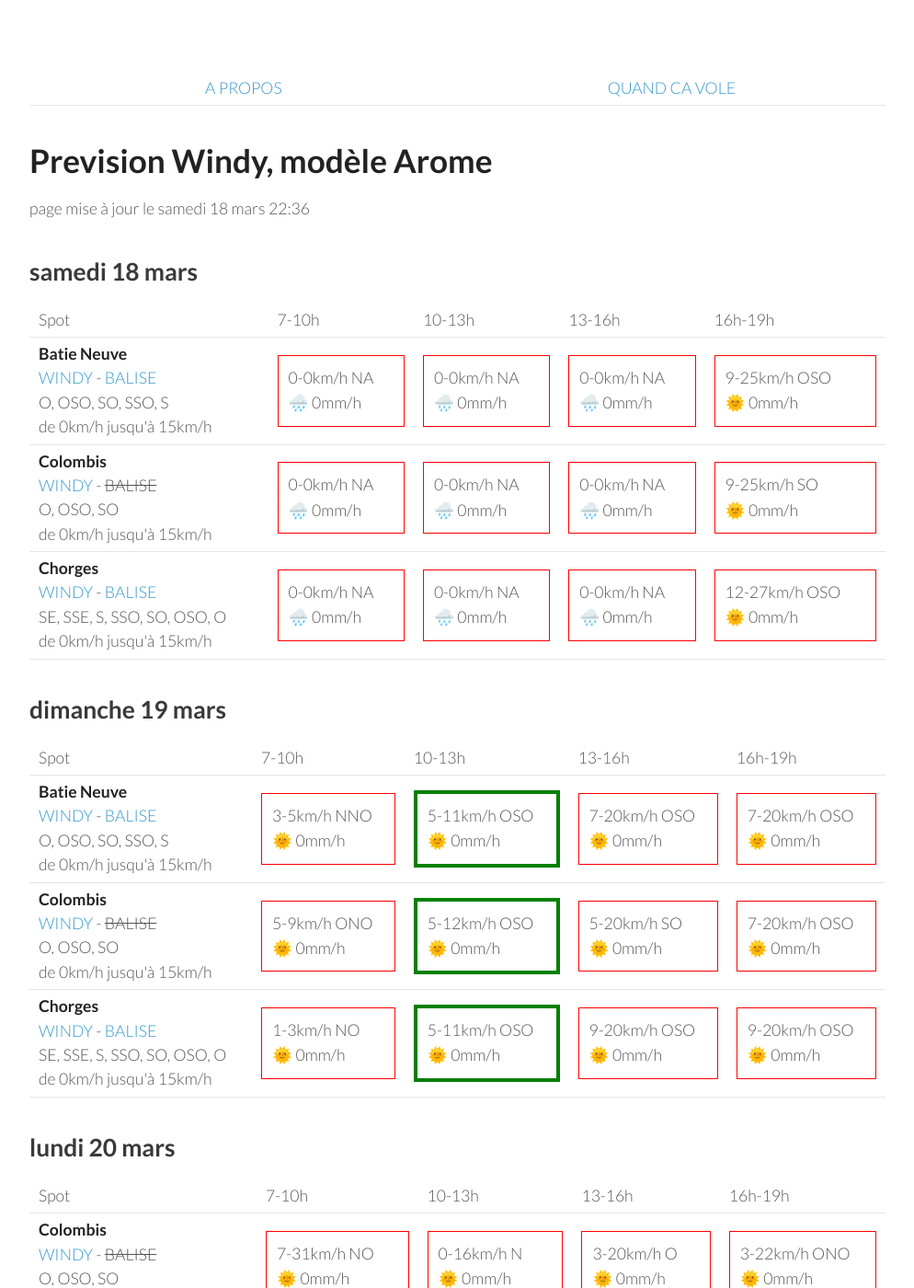
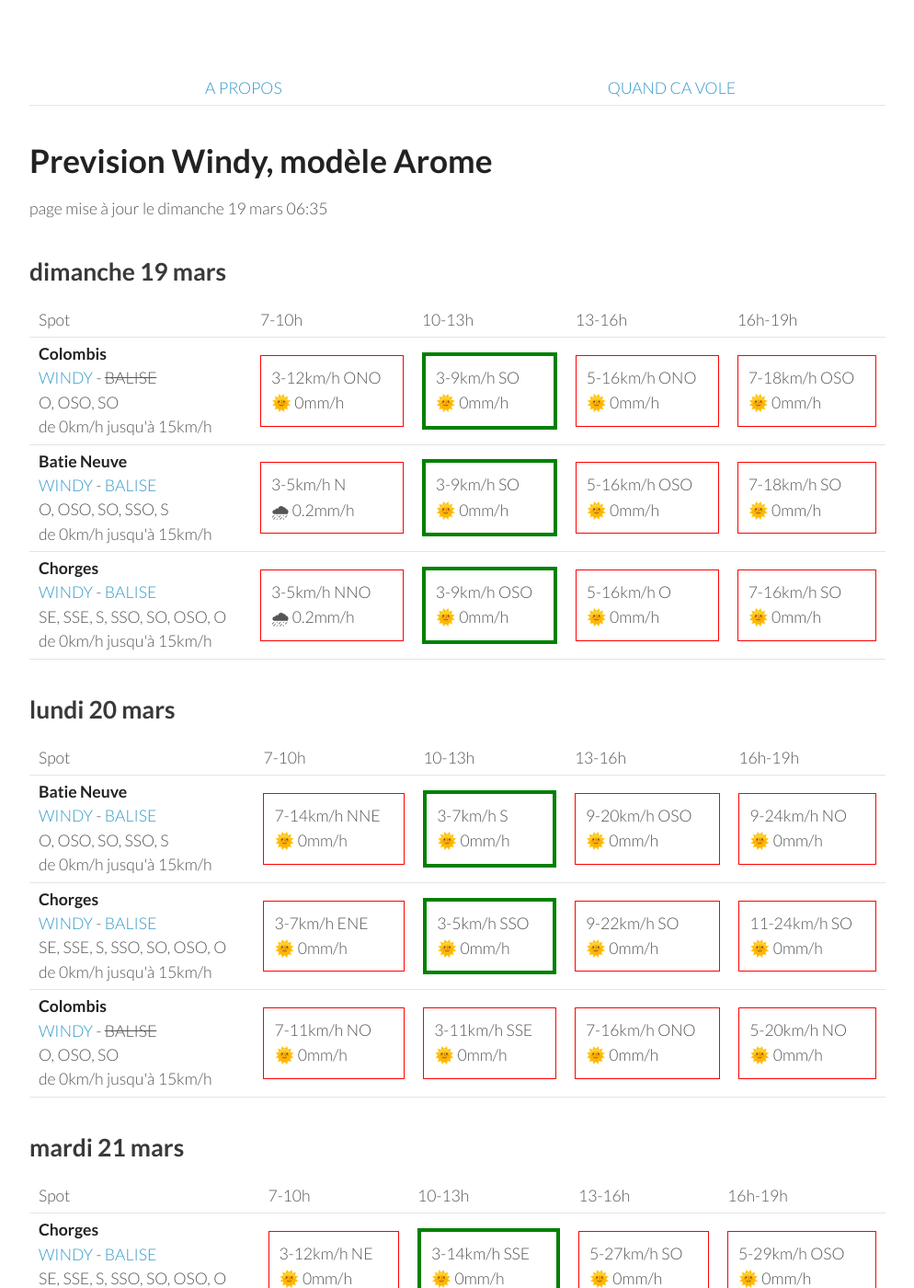
Before and after one commit to parapente-dans-le-nord/parapente-dans-le-nord.github.io, a Jekyll site: the page built from saint_andre.markdown, in a window 1280 px wide and 1400 px high. Shown: the whole window at 92% size, without its empty margins (26-1020 px from the left). Built offline with Jekyll 4.4.1, drawn with Linux system fonts in a browser that asks for light colours; some of the changed text lies outside the part shown.

Commit message:
update index.markdown

```diff
--- a/saint_andre.markdown
+++ b/saint_andre.markdown
@@ -7,51 +7,8 @@ title:  "Tous les spots"
 {: .links}
 
 # Prevision Windy, modèle Arome
-page mise à jour le samedi 18 mars 22:36
+page mise à jour le dimanche 19 mars 06:35
 
-## samedi 18 mars
-
-{::nomarkdown}
-<table>
-  <tbody>
-    <tr>
-      <td>Spot</td>
-      <td>7-10h</td>
-      <td>10-13h</td>
-      <td>13-16h</td>
-      <td>16h-19h</td>
-    </tr>
-<tr>
-        <td><strong>Batie Neuve</strong><br><a href="https://windy.com/44.584/6.236?44.559,6.262,10,m:eTtagly">WINDY</a> - <span class=""><a href="https://www.openwindmap.org/PP554">BALISE</a> </span><br> <span class="vent-favorable">O, OSO, SO, SSO, S</span><br><span class="force-vent">de 0km/h jusqu'à 15km/h</span> </td>
-
-            <td><div class="not-flyable"><p>0-0km/h NA</p><p>🌧️ 0mm/h</p></div></td>
-            <td><div class="not-flyable"><p>0-0km/h NA</p><p>🌧️ 0mm/h</p></div></td>
-            <td><div class="not-flyable"><p>0-0km/h NA</p><p>🌧️ 0mm/h</p></div></td>
-            <td><div class="not-flyable"><p>9-25km/h OSO</p><p>🌞 0mm/h</p></div></td>
-
-    </tr>
-<tr>
-        <td><strong>Colombis</strong><br><a href="https://windy.com/44.494/6.216?44.559,6.262,10">WINDY</a> - <span class="no-balise"> BALISE </span><br> <span class="vent-favorable">O, OSO, SO</span><br><span class="force-vent">de 0km/h jusqu'à 15km/h</span> </td>
-
-            <td><div class="not-flyable"><p>0-0km/h NA</p><p>🌧️ 0mm/h</p></div></td>
-            <td><div class="not-flyable"><p>0-0km/h NA</p><p>🌧️ 0mm/h</p></div></td>
-            <td><div class="not-flyable"><p>0-0km/h NA</p><p>🌧️ 0mm/h</p></div></td>
-            <td><div class="not-flyable"><p>9-25km/h SO</p><p>🌞 0mm/h</p></div></td>
-
-    </tr>
-<tr>
-        <td><strong>Chorges</strong><br><a href="https://windy.com/44.578/6.280?44.559,6.262,10">WINDY</a> - <span class=""><a href="https://www.openwindmap.org/PP554">BALISE</a> </span><br> <span class="vent-favorable">SE, SSE, S, SSO, SO, OSO, O</span><br><span class="force-vent">de 0km/h jusqu'à 15km/h</span> </td>
-
-            <td><div class="not-flyable"><p>0-0km/h NA</p><p>🌧️ 0mm/h</p></div></td>
-            <td><div class="not-flyable"><p>0-0km/h NA</p><p>🌧️ 0mm/h</p></div></td>
-            <td><div class="not-flyable"><p>0-0km/h NA</p><p>🌧️ 0mm/h</p></div></td>
-            <td><div class="not-flyable"><p>12-27km/h OSO</p><p>🌞 0mm/h</p></div></td>
-
-    </tr>
-
-</tbody>
-</table>
-{:/}
 ## dimanche 19 mars
 
 {::nomarkdown}
@@ -65,32 +22,32 @@ page mise à jour le samedi 18 mars 22:36
       <td>16h-19h</td>
     </tr>
 <tr>
-        <td><strong>Batie Neuve</strong><br><a href="https://windy.com/44.584/6.236?44.559,6.262,10,m:eTtagly">WINDY</a> - <span class=""><a href="https://www.openwindmap.org/PP554">BALISE</a> </span><br> <span class="vent-favorable">O, OSO, SO, SSO, S</span><br><span class="force-vent">de 0km/h jusqu'à 15km/h</span> </td>
+        <td><strong>Colombis</strong><br><a href="https://windy.com/44.494/6.216?44.559,6.262,10">WINDY</a> - <span class="no-balise"> BALISE </span><br> <span class="vent-favorable">O, OSO, SO</span><br><span class="force-vent">de 0km/h jusqu'à 15km/h</span> </td>
 
-            <td><div class="not-flyable"><p>3-5km/h NNO</p><p>🌞 0mm/h</p></div></td>
-            <td><div class="flyable"><p>5-11km/h OSO</p><p>🌞 0mm/h</p></div></td>
-            <td><div class="not-flyable"><p>7-20km/h OSO</p><p>🌞 0mm/h</p></div></td>
-            <td><div class="not-flyable"><p>7-20km/h OSO</p><p>🌞 0mm/h</p></div></td>
+            <td><div class="not-flyable"><p>3-12km/h ONO</p><p>🌞 0mm/h</p></div></td>
+            <td><div class="flyable"><p>3-9km/h SO</p><p>🌞 0mm/h</p></div></td>
+            <td><div class="not-flyable"><p>5-16km/h ONO</p><p>🌞 0mm/h</p></div></td>
+            <td><div class="not-flyable"><p>7-18km/h OSO</p><p>🌞 0mm/h</p></div></td>
 
 
     </tr>
 <tr>
-        <td><strong>Colombis</strong><br><a href="https://windy.com/44.494/6.216?44.559,6.262,10">WINDY</a> - <span class="no-balise"> BALISE </span><br> <span class="vent-favorable">O, OSO, SO</span><br><span class="force-vent">de 0km/h jusqu'à 15km/h</span> </td>
+        <td><strong>Batie Neuve</strong><br><a href="https://windy.com/44.584/6.236?44.559,6.262,10,m:eTtagly">WINDY</a> - <span class=""><a href="https://www.openwindmap.org/PP554">BALISE</a> </span><br> <span class="vent-favorable">O, OSO, SO, SSO, S</span><br><span class="force-vent">de 0km/h jusqu'à 15km/h</span> </td>
 
-            <td><div class="not-flyable"><p>5-9km/h ONO</p><p>🌞 0mm/h</p></div></td>
-            <td><div class="flyable"><p>5-12km/h OSO</p><p>🌞 0mm/h</p></div></td>
-            <td><div class="not-flyable"><p>5-20km/h SO</p><p>🌞 0mm/h</p></div></td>
-            <td><div class="not-flyable"><p>7-20km/h OSO</p><p>🌞 0mm/h</p></div></td>
+            <td><div class="not-flyable"><p>3-5km/h N</p><p>🌧 0.2mm/h</p></div></td>
+            <td><div class="flyable"><p>3-9km/h SO</p><p>🌞 0mm/h</p></div></td>
+            <td><div class="not-flyable"><p>5-16km/h OSO</p><p>🌞 0mm/h</p></div></td>
+            <td><div class="not-flyable"><p>7-18km/h SO</p><p>🌞 0mm/h</p></div></td>
 
 
     </tr>
 <tr>
         <td><strong>Chorges</strong><br><a href="https://windy.com/44.578/6.280?44.559,6.262,10">WINDY</a> - <span class=""><a href="https://www.openwindmap.org/PP554">BALISE</a> </span><br> <span class="vent-favorable">SE, SSE, S, SSO, SO, OSO, O</span><br><span class="force-vent">de 0km/h jusqu'à 15km/h</span> </td>
 
-            <td><div class="not-flyable"><p>1-3km/h NO</p><p>🌞 0mm/h</p></div></td>
-            <td><div class="flyable"><p>5-11km/h OSO</p><p>🌞 0mm/h</p></div></td>
-            <td><div class="not-flyable"><p>9-20km/h OSO</p><p>🌞 0mm/h</p></div></td>
-            <td><div class="not-flyable"><p>9-20km/h OSO</p><p>🌞 0mm/h</p></div></td>
+            <td><div class="not-flyable"><p>3-5km/h NNO</p><p>🌧 0.2mm/h</p></div></td>
+            <td><div class="flyable"><p>3-9km/h OSO</p><p>🌞 0mm/h</p></div></td>
+            <td><div class="not-flyable"><p>5-16km/h O</p><p>🌞 0mm/h</p></div></td>
+            <td><div class="not-flyable"><p>7-16km/h SO</p><p>🌞 0mm/h</p></div></td>
 
 
     </tr>
@@ -111,32 +68,32 @@ page mise à jour le samedi 18 mars 22:36
       <td>16h-19h</td>
     </tr>
 <tr>
-        <td><strong>Colombis</strong><br><a href="https://windy.com/44.494/6.216?44.559,6.262,10">WINDY</a> - <span class="no-balise"> BALISE </span><br> <span class="vent-favorable">O, OSO, SO</span><br><span class="force-vent">de 0km/h jusqu'à 15km/h</span> </td>
+        <td><strong>Batie Neuve</strong><br><a href="https://windy.com/44.584/6.236?44.559,6.262,10,m:eTtagly">WINDY</a> - <span class=""><a href="https://www.openwindmap.org/PP554">BALISE</a> </span><br> <span class="vent-favorable">O, OSO, SO, SSO, S</span><br><span class="force-vent">de 0km/h jusqu'à 15km/h</span> </td>
 
-            <td><div class="not-flyable"><p>7-31km/h NO</p><p>🌞 0mm/h</p></div></td>
-            <td><div class="not-flyable"><p>0-16km/h N</p><p>🌞 0mm/h</p></div></td>
-            <td><div class="not-flyable"><p>3-20km/h O</p><p>🌞 0mm/h</p></div></td>
-            <td><div class="not-flyable"><p>3-22km/h ONO</p><p>🌞 0mm/h</p></div></td>
+            <td><div class="not-flyable"><p>7-14km/h NNE</p><p>🌞 0mm/h</p></div></td>
+            <td><div class="flyable"><p>3-7km/h S</p><p>🌞 0mm/h</p></div></td>
+            <td><div class="not-flyable"><p>9-20km/h OSO</p><p>🌞 0mm/h</p></div></td>
+            <td><div class="not-flyable"><p>9-24km/h NO</p><p>🌞 0mm/h</p></div></td>
 
 
     </tr>
 <tr>
         <td><strong>Chorges</strong><br><a href="https://windy.com/44.578/6.280?44.559,6.262,10">WINDY</a> - <span class=""><a href="https://www.openwindmap.org/PP554">BALISE</a> </span><br> <span class="vent-favorable">SE, SSE, S, SSO, SO, OSO, O</span><br><span class="force-vent">de 0km/h jusqu'à 15km/h</span> </td>
 
-            <td><div class="not-flyable"><p>5-9km/h E</p><p>🌞 0mm/h</p></div></td>
-            <td><div class="not-flyable"><p>1-24km/h ESE</p><p>🌞 0mm/h</p></div></td>
-            <td><div class="not-flyable"><p>3-27km/h SO</p><p>🌞 0mm/h</p></div></td>
-            <td><div class="not-flyable"><p>5-25km/h SSO</p><p>🌞 0mm/h</p></div></td>
+            <td><div class="not-flyable"><p>3-7km/h ENE</p><p>🌞 0mm/h</p></div></td>
+            <td><div class="flyable"><p>3-5km/h SSO</p><p>🌞 0mm/h</p></div></td>
+            <td><div class="not-flyable"><p>9-22km/h SO</p><p>🌞 0mm/h</p></div></td>
+            <td><div class="not-flyable"><p>11-24km/h SO</p><p>🌞 0mm/h</p></div></td>
 
 
     </tr>
 <tr>
-        <td><strong>Batie Neuve</strong><br><a href="https://windy.com/44.584/6.236?44.559,6.262,10,m:eTtagly">WINDY</a> - <span class=""><a href="https://www.openwindmap.org/PP554">BALISE</a> </span><br> <span class="vent-favorable">O, OSO, SO, SSO, S</span><br><span class="force-vent">de 0km/h jusqu'à 15km/h</span> </td>
+        <td><strong>Colombis</strong><br><a href="https://windy.com/44.494/6.216?44.559,6.262,10">WINDY</a> - <span class="no-balise"> BALISE </span><br> <span class="vent-favorable">O, OSO, SO</span><br><span class="force-vent">de 0km/h jusqu'à 15km/h</span> </td>
 
-            <td><div class="not-flyable"><p>7-22km/h NNE</p><p>🌞 0mm/h</p></div></td>
-            <td><div class="not-flyable"><p>1-20km/h SSE</p><p>🌞 0mm/h</p></div></td>
-            <td><div class="not-flyable"><p>3-25km/h SO</p><p>🌞 0mm/h</p></div></td>
-            <td><div class="not-flyable"><p>5-25km/h SSO</p><p>🌞 0mm/h</p></div></td>
+            <td><div class="not-flyable"><p>7-11km/h NO</p><p>🌞 0mm/h</p></div></td>
+            <td><div class="not-flyable"><p>3-11km/h SSE</p><p>🌞 0mm/h</p></div></td>
+            <td><div class="not-flyable"><p>7-16km/h ONO</p><p>🌞 0mm/h</p></div></td>
+            <td><div class="not-flyable"><p>5-20km/h NO</p><p>🌞 0mm/h</p></div></td>
 
 
     </tr>
@@ -159,9 +116,9 @@ page mise à jour le samedi 18 mars 22:36
 <tr>
         <td><strong>Chorges</strong><br><a href="https://windy.com/44.578/6.280?44.559,6.262,10">WINDY</a> - <span class=""><a href="https://www.openwindmap.org/PP554">BALISE</a> </span><br> <span class="vent-favorable">SE, SSE, S, SSO, SO, OSO, O</span><br><span class="force-vent">de 0km/h jusqu'à 15km/h</span> </td>
 
-            <td><div class="not-flyable"><p>3-14km/h NE</p><p>🌞 0mm/h</p></div></td>
-            <td><div class="flyable"><p>1-14km/h S</p><p>🌞 0mm/h</p></div></td>
-            <td><div class="not-flyable"><p>7-27km/h SO</p><p>🌞 0mm/h</p></div></td>
+            <td><div class="not-flyable"><p>3-12km/h NE</p><p>🌞 0mm/h</p></div></td>
+            <td><div class="flyable"><p>3-14km/h SSE</p><p>🌞 0mm/h</p></div></td>
+            <td><div class="not-flyable"><p>5-27km/h SO</p><p>🌞 0mm/h</p></div></td>
             <td><div class="not-flyable"><p>5-29km/h OSO</p><p>🌞 0mm/h</p></div></td>
 
 
@@ -169,20 +126,20 @@ page mise à jour le samedi 18 mars 22:36
 <tr>
         <td><strong>Colombis</strong><br><a href="https://windy.com/44.494/6.216?44.559,6.262,10">WINDY</a> - <span class="no-balise"> BALISE </span><br> <span class="vent-favorable">O, OSO, SO</span><br><span class="force-vent">de 0km/h jusqu'à 15km/h</span> </td>
 
-            <td><div class="not-flyable"><p>3-14km/h E</p><p>🌞 0mm/h</p></div></td>
-            <td><div class="not-flyable"><p>1-14km/h NNE</p><p>🌞 0mm/h</p></div></td>
+            <td><div class="not-flyable"><p>3-12km/h E</p><p>🌞 0mm/h</p></div></td>
+            <td><div class="not-flyable"><p>1-12km/h NE</p><p>🌞 0mm/h</p></div></td>
             <td><div class="not-flyable"><p>7-25km/h O</p><p>🌞 0mm/h</p></div></td>
-            <td><div class="not-flyable"><p>7-25km/h O</p><p>🌞 0mm/h</p></div></td>
+            <td><div class="not-flyable"><p>7-27km/h ONO</p><p>🌞 0mm/h</p></div></td>
 
 
     </tr>
 <tr>
         <td><strong>Batie Neuve</strong><br><a href="https://windy.com/44.584/6.236?44.559,6.262,10,m:eTtagly">WINDY</a> - <span class=""><a href="https://www.openwindmap.org/PP554">BALISE</a> </span><br> <span class="vent-favorable">O, OSO, SO, SSO, S</span><br><span class="force-vent">de 0km/h jusqu'à 15km/h</span> </td>
 
-            <td><div class="not-flyable"><p>3-12km/h NE</p><p>🌞 0mm/h</p></div></td>
+            <td><div class="not-flyable"><p>3-11km/h NE</p><p>🌞 0mm/h</p></div></td>
             <td><div class="not-flyable"><p>1-14km/h SSE</p><p>🌞 0mm/h</p></div></td>
-            <td><div class="not-flyable"><p>7-29km/h SO</p><p>🌞 0mm/h</p></div></td>
-            <td><div class="not-flyable"><p>5-29km/h SO</p><p>🌞 0mm/h</p></div></td>
+            <td><div class="not-flyable"><p>7-27km/h SO</p><p>🌞 0mm/h</p></div></td>
+            <td><div class="not-flyable"><p>5-29km/h OSO</p><p>🌞 0mm/h</p></div></td>
 
 
     </tr>
@@ -203,29 +160,29 @@ page mise à jour le samedi 18 mars 22:36
       <td>16h-19h</td>
     </tr>
 <tr>
-        <td><strong>Colombis</strong><br><a href="https://windy.com/44.494/6.216?44.559,6.262,10">WINDY</a> - <span class="no-balise"> BALISE </span><br> <span class="vent-favorable">O, OSO, SO</span><br><span class="force-vent">de 0km/h jusqu'à 15km/h</span> </td>
-
-            <td><div class="not-flyable"><p>5-14km/h ESE</p><p>🌞 0mm/h</p></div></td>
-            <td><div class="not-flyable"><p>1-14km/h NE</p><p>🌞 0mm/h</p></div></td>
-            <td><div class="not-flyable"><p>5-22km/h OSO</p><p>🌞 0mm/h</p></div></td>
-            <td><div class="not-flyable"><p>7-27km/h SO</p><p>🌞 0mm/h</p></div></td>
-
-
-    </tr>
-<tr>
         <td><strong>Batie Neuve</strong><br><a href="https://windy.com/44.584/6.236?44.559,6.262,10,m:eTtagly">WINDY</a> - <span class=""><a href="https://www.openwindmap.org/PP554">BALISE</a> </span><br> <span class="vent-favorable">O, OSO, SO, SSO, S</span><br><span class="force-vent">de 0km/h jusqu'à 15km/h</span> </td>
 
-            <td><div class="not-flyable"><p>3-14km/h NE</p><p>🌞 0mm/h</p></div></td>
-            <td><div class="not-flyable"><p>3-18km/h SSO</p><p>🌞 0mm/h</p></div></td>
+            <td><div class="not-flyable"><p>3-12km/h NNE</p><p>🌞 0mm/h</p></div></td>
+            <td><div class="not-flyable"><p>3-16km/h S</p><p>🌞 0mm/h</p></div></td>
             <td><div class="not-flyable"><p>7-29km/h SO</p><p>🌞 0mm/h</p></div></td>
             <td><div class="not-flyable"><p>7-31km/h OSO</p><p>🌞 0mm/h</p></div></td>
 
 
     </tr>
 <tr>
+        <td><strong>Colombis</strong><br><a href="https://windy.com/44.494/6.216?44.559,6.262,10">WINDY</a> - <span class="no-balise"> BALISE </span><br> <span class="vent-favorable">O, OSO, SO</span><br><span class="force-vent">de 0km/h jusqu'à 15km/h</span> </td>
+
+            <td><div class="not-flyable"><p>1-11km/h E</p><p>🌞 0mm/h</p></div></td>
+            <td><div class="not-flyable"><p>1-14km/h ESE</p><p>🌞 0mm/h</p></div></td>
+            <td><div class="not-flyable"><p>5-24km/h SO</p><p>🌞 0mm/h</p></div></td>
+            <td><div class="not-flyable"><p>9-27km/h SO</p><p>🌞 0mm/h</p></div></td>
+
+
+    </tr>
+<tr>
         <td><strong>Chorges</strong><br><a href="https://windy.com/44.578/6.280?44.559,6.262,10">WINDY</a> - <span class=""><a href="https://www.openwindmap.org/PP554">BALISE</a> </span><br> <span class="vent-favorable">SE, SSE, S, SSO, SO, OSO, O</span><br><span class="force-vent">de 0km/h jusqu'à 15km/h</span> </td>
 
-            <td><div class="not-flyable"><p>3-16km/h NE</p><p>🌞 0mm/h</p></div></td>
+            <td><div class="not-flyable"><p>3-12km/h NE</p><p>🌞 0mm/h</p></div></td>
             <td><div class="not-flyable"><p>3-18km/h SSO</p><p>🌞 0mm/h</p></div></td>
             <td><div class="not-flyable"><p>7-31km/h SO</p><p>🌞 0mm/h</p></div></td>
             <td><div class="not-flyable"><p>7-33km/h OSO</p><p>🌞 0mm/h</p></div></td>
@@ -249,22 +206,22 @@ page mise à jour le samedi 18 mars 22:36
       <td>16h-19h</td>
     </tr>
 <tr>
+        <td><strong>Colombis</strong><br><a href="https://windy.com/44.494/6.216?44.559,6.262,10">WINDY</a> - <span class="no-balise"> BALISE </span><br> <span class="vent-favorable">O, OSO, SO</span><br><span class="force-vent">de 0km/h jusqu'à 15km/h</span> </td>
+
+            <td><div class="not-flyable"><p>3-12km/h NE</p><p>🌧 1.2mm/h</p></div></td>
+            <td><div class="not-flyable"><p>3-14km/h ENE</p><p>🌧 1.2mm/h</p></div></td>
+            <td><div class="not-flyable"><p>7-24km/h O</p><p>🌞 0mm/h</p></div></td>
+            <td><div class="not-flyable"><p>5-29km/h ONO</p><p>🌧 0.2mm/h</p></div></td>
+
+
+    </tr>
+<tr>
         <td><strong>Batie Neuve</strong><br><a href="https://windy.com/44.584/6.236?44.559,6.262,10,m:eTtagly">WINDY</a> - <span class=""><a href="https://www.openwindmap.org/PP554">BALISE</a> </span><br> <span class="vent-favorable">O, OSO, SO, SSO, S</span><br><span class="force-vent">de 0km/h jusqu'à 15km/h</span> </td>
 
             <td><div class="not-flyable"><p>3-18km/h NNE</p><p>🌧 1.9mm/h</p></div></td>
             <td><div class="not-flyable"><p>1-18km/h NNE</p><p>🌧 2.1mm/h</p></div></td>
             <td><div class="not-flyable"><p>7-29km/h OSO</p><p>🌧 0.2mm/h</p></div></td>
             <td><div class="not-flyable"><p>5-33km/h ONO</p><p>🌧 0.5mm/h</p></div></td>
-
-
-    </tr>
-<tr>
-        <td><strong>Colombis</strong><br><a href="https://windy.com/44.494/6.216?44.559,6.262,10">WINDY</a> - <span class="no-balise"> BALISE </span><br> <span class="vent-favorable">O, OSO, SO</span><br><span class="force-vent">de 0km/h jusqu'à 15km/h</span> </td>
-
-            <td><div class="not-flyable"><p>5-12km/h E</p><p>🌞 0mm/h</p></div></td>
-            <td><div class="not-flyable"><p>3-12km/h NE</p><p>🌞 0mm/h</p></div></td>
-            <td><div class="not-flyable"><p>5-18km/h NNE</p><p>🌧 1.1mm/h</p></div></td>
-            <td><div class="not-flyable"><p>5-18km/h E</p><p>🌧 1.6mm/h</p></div></td>
 
 
     </tr>
```
